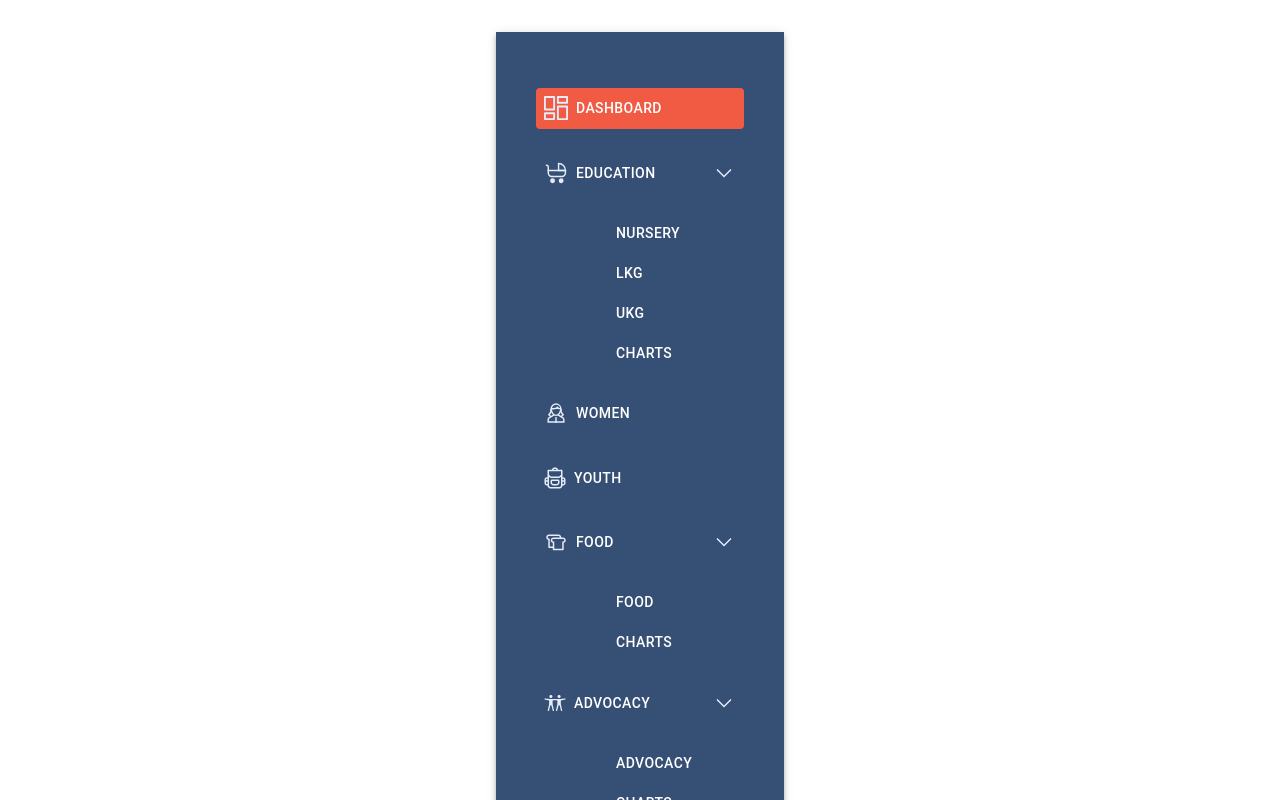
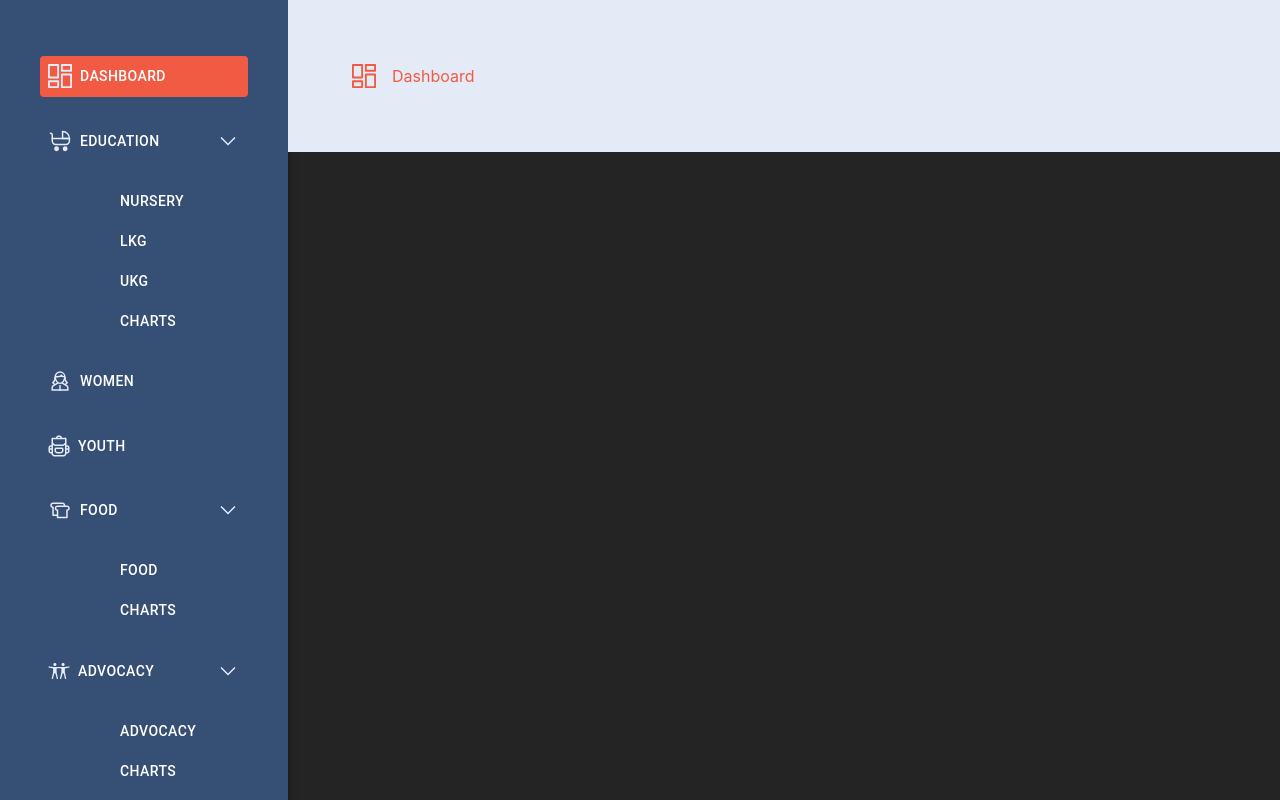
Before and after one commit to NotMija/DesafioONGapp, a React (Vite) app: page / in a window 1280 px wide. Shown: the top 800 px of the page. Built offline with nearby package versions, Linux system fonts and the light colour scheme.

Commit message:
"SetUp Dashboard"

```diff
--- a/src/components/NavBar/NavBar.jsx
+++ b/src/components/NavBar/NavBar.jsx
@@ -43,8 +43,8 @@ export const NavBar = () => {
     ];
 
     return (
-        <>
-        <AppBar position="static" style={{ backgroundColor: '#364F75', padding: '32px', width: '288px' }}>
+        <div style={{ display: 'flex', flexDirection: 'row'}}>
+            <AppBar position='static' style={{ backgroundColor: '#364F75', padding: '32px', width: '288px'}}>
                 <Toolbar style={{ display: 'flex', flexDirection: 'column', gap: '24px', padding: '24px 8px' }} >
 
                     {NavBarElements.map((tab) => {
@@ -79,7 +79,7 @@ export const NavBar = () => {
                 </Toolbar>
             </AppBar>
             <Outlet />
-        </>
+        </div>
 
     );
 };
--- a/src/index.css
+++ b/src/index.css
@@ -17,6 +17,11 @@
   -moz-osx-font-smoothing: grayscale;
 }
 
+#root {
+  padding: 0%;
+  margin: 0%;
+}
+/*
 a {
   font-weight: 500;
   color: #646cff;
@@ -69,4 +74,4 @@ button:focus-visible {
   button {
     background-color: #f9f9f9;
   }
-}
+} */
--- a/src/screens/Dashboard.jsx
+++ b/src/screens/Dashboard.jsx
@@ -1,7 +1,10 @@
 export const Dashboard = () => {
     return (
-        <div>
-            <h1>Dashboard </h1>
+        <div style={{width: '100%', height: '100%', backgroundColor: '#E4EBF7'}}>
+            <div style={{display: 'flex', flexDirection: 'row', gap: '16px', alignItems: 'center', padding: '64px'}}>
+                <img src='src/images/icon/DashboardOrange.svg' alt="Dashboard" />
+                <h2 style={{ color:'#F15B43', margin: '0'}}>Dashboard</h2>
+            </div>
         </div>
     );
 }
```
Also changed, not shown: src/images/icon/DashboardOrange.svg (added). Lines whose indentation alone changed are shown as unchanged.
